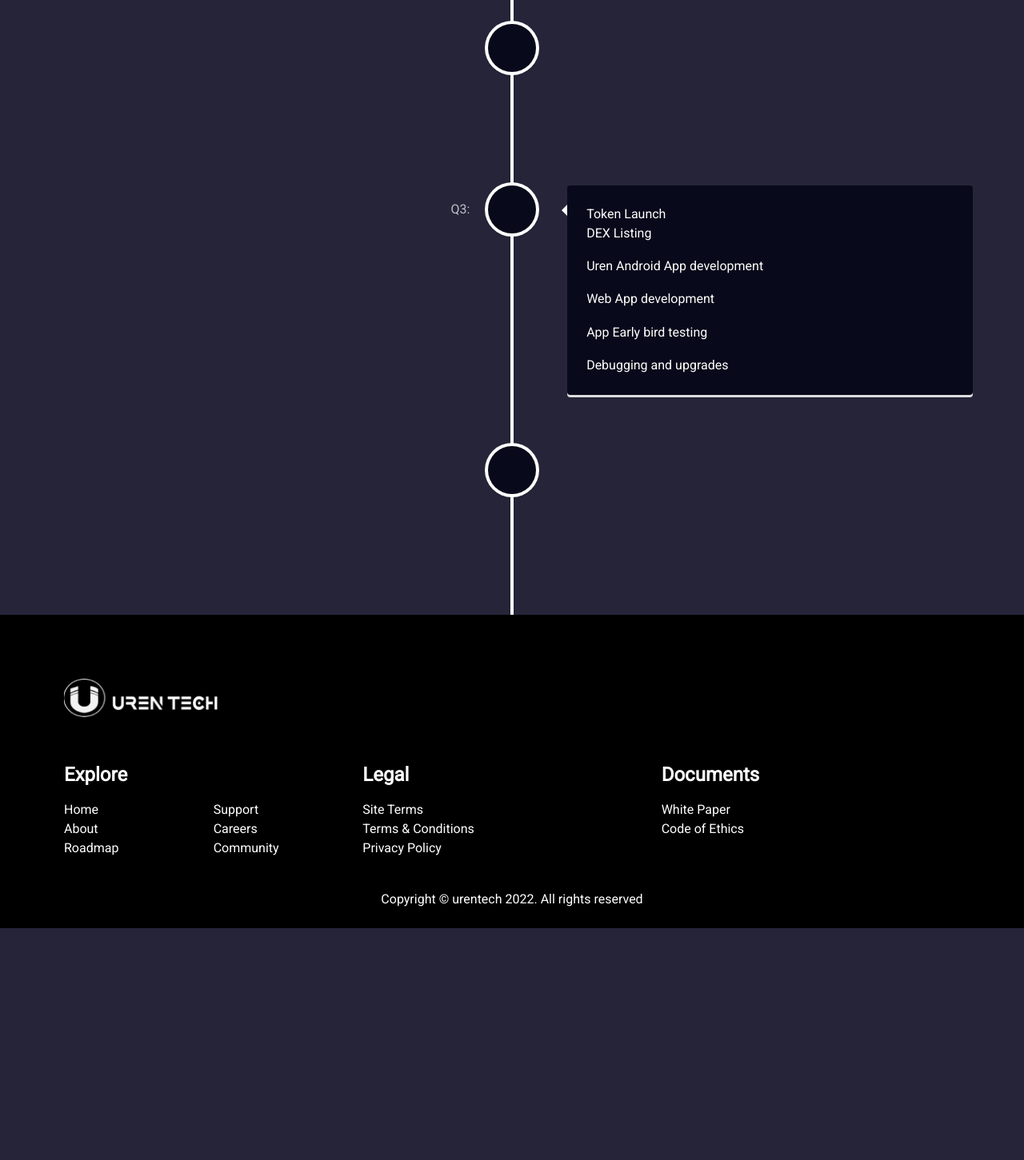
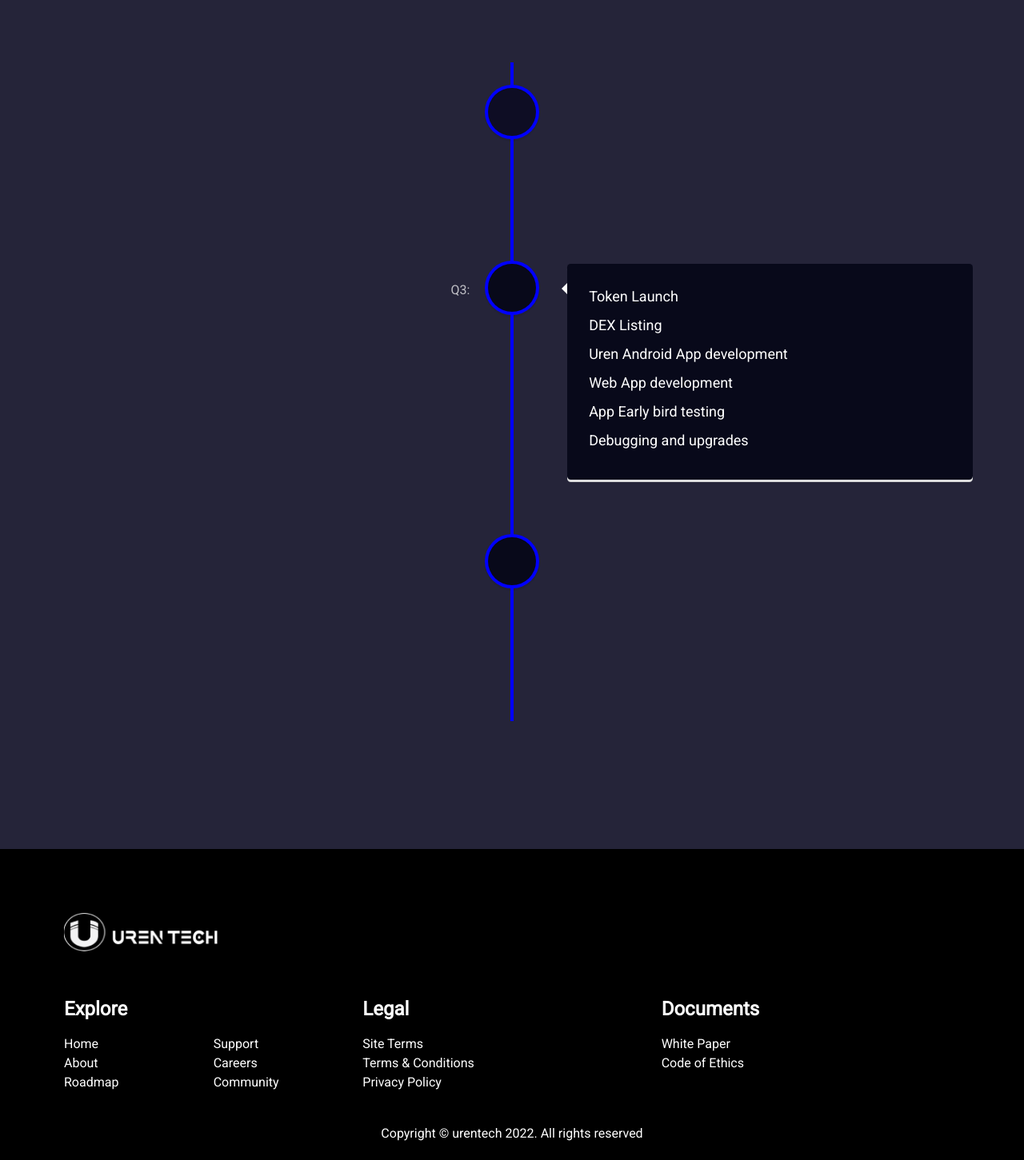
Before and after one commit to ubongndoh/bitcone, a React (Vite) app: page /roadmap in a window 1280 px wide. Shown: the part 618-2069 px from the top of the page at 80% size. Before the commit the page ends 1779 px from the top, so only its background shows below. Built offline with nearby package versions, Linux system fonts and the light colour scheme.

Commit message:
added the roadmap

```diff
--- a/index.html
+++ b/index.html
@@ -2,7 +2,7 @@
 <html lang="en">
   <head>
     <meta charset="UTF-8" />
-    <link rel="icon" type="image/svg+xml" href="/src/favicon.svg" />
+    <link rel="icon" type="image/svg+xml" href="/src/assets/favicon.ico" />
     <meta name="viewport" content="width=device-width, initial-scale=1.0" />
     <title>UrenTech INC</title>
     <link href="https://fonts.googleapis.com/css2?family=Roboto&display=swap" rel="stylesheet" />
--- a/src/App.jsx
+++ b/src/App.jsx
@@ -3,10 +3,12 @@ import React from 'react';
 import './App.css';
 import AppRoutes from './routes/Routes';
 // import Home from './pages/Home';
+import ScrollToTop from './components/scrollToTop';
 
 function App() {
 	return (
 		<>
+		<ScrollToTop/>
 			<AppRoutes />
 		</>
 	);
--- a/src/components/Footer.jsx
+++ b/src/components/Footer.jsx
@@ -1,5 +1,6 @@
 import React from 'react';
 import logo from '@/assets/logo.png';
+import { Link } from 'react-router-dom';
 const Footer = () => {
 	return (
 		<>
@@ -13,9 +14,16 @@ const Footer = () => {
 							<div className=' font-bold text-2xl my-4'>Explore</div>
 							<div className='grid grid-cols-2'>
 								<div>
+									<Link to='/'>
 									<div>Home</div>
+									</Link>
+									<Link to='/about'>
 									<div>About</div>
+									</Link>
+									<Link to='/roadmap'>
 									<div>Roadmap</div>
+									</Link>
+
 								</div>
 								<div>
 									<div>Support</div>
@@ -38,7 +46,7 @@ const Footer = () => {
 						</div>
 					</div>
 					<div className='text-center mt-10'>
-						Copyright © urentech 2022. All rights reserved
+						Copyright © <Link to='/'> urentech</Link> 2022. All rights reserved
 					</div>
 				</div>
 			</footer>
--- a/src/components/NavBar.jsx
+++ b/src/components/NavBar.jsx
@@ -18,7 +18,7 @@ export default function Navbar() {
 					<div className=' flex justify-between lg:w-auto lg:static lg:block lg:justify-start'>
 						<Link
 							to='/'
-							className=' lg:text-xl text-lg font-bold leading-relaxed inline-block ml-10 py-2 whitespace-nowrap uppercase text-white'
+							className=' lg:text-xl text-lg font-bold leading-relaxed inline-block lg:ml-10 ml-0 py-2 whitespace-nowrap uppercase text-white'
 						>
 							<img src={logo} alt='' className='lg:h-12 lg:w-full h-8' />
 						</Link>
@@ -40,9 +40,7 @@ export default function Navbar() {
 					{/* <div className='flex items-center  mr-20'>
 						<ul className='flex  flex-row list-none '>
 							<li className='lg:px-3 px-1 py-2 flex  items-center '>
-								<button className='  hover:scale-105 btn font-medium text-lg   px-8 py-2 rounded-lg'>
-									Login
-								</button>
+
 							</li>
 						</ul>
 					</div> */}
--- a/src/index.css
+++ b/src/index.css
@@ -22,7 +22,7 @@ body {
 	color: #0000ff !important;
 }
 .slick-dots {
-	bottom: -150px !important;
+	bottom: -120px !important;
 }
 
 /* particles */
@@ -40,6 +40,9 @@ body {
 	z-index: 0;
 }
 /* cards */
+.card{
+background-color: #090817F0;
+}
 .card1 {
 	background-color: rgba(0, 0, 255, 0.15);
 }
@@ -65,7 +68,7 @@ body {
   border-radius: 36px;
   line-height: 35px;
   cursor: pointer;
-  margin: 0 20px;
+  margin: 0 4px;
 }
 
 .tab-header li.active,
@@ -82,3 +85,8 @@ body {
     #3cd3ad
   ); /* W3C, IE 10+/ Edge, Firefox 16+, Chrome 26+, Opera 12+, Safari 7+ */
 }
+
+.vertical-timeline-element-icon{
+	-webkit-box-shadow: 0 0 0 4px #0000FF, inset 0 2px 0 rgb(0 0 0 / 8%), 0 3px 0 4px rgb(0 0 0 / 5%)!important;
+    box-shadow: 0 0 0 4px #0000FF, inset 0 2px 0 rgb(0 0 0 / 8%), 0 3px 0 4px rgb(0 0 0 / 5%)!important;
+}
--- a/src/pages/Roadmap.jsx
+++ b/src/pages/Roadmap.jsx
@@ -10,7 +10,7 @@ import 'react-vertical-timeline-component/style.min.css';
 
 const Roadmap = () => {
     return (
-        <div>
+        <div className=' overflow-hidden'>
             <Navbar />
 
             <header>
@@ -53,91 +53,96 @@ const Roadmap = () => {
                 <Tabs>
 
                     <TabPane name="2022" key="1">
-                        <div className='flex justify-center text-4xl my-10 font-black'>2022: Development Stage</div>
-                        <VerticalTimeline>
+                        <div className='flex justify-center lg:text-4xl text-2xl my-20 font-black'>2022: Development Stage</div>
+                        <VerticalTimeline
+                        lineColor='#0000FF'
+                        >
                             <VerticalTimelineElement
                                 className="vertical-timeline-element--work mb-10"
                                 contentStyle={{ background: '#08091A', color: '#fff' }}
-                                contentArrowStyle={{ borderRight: '7px solid  rgb(33, 150, 243)' }}
+                                // contentArrowStyle={{ borderRight: '7px solid  rgb(33, 150, 243)' }}
                                 date="Q2:"
-                                iconStyle={{ background: '#08091A', color: '#fff' }}
+                                iconStyle={{ background: 'rgba(14, 13, 36)', color: '#fff' }}
+
                             // icon={<WorkIcon />}
                             >
-                                <h3 className="vertical-timeline-element-title">Initial seed funding ii.</h3>
-                                <h4 className="vertical-timeline-element-subtitle">BRISE Audit </h4>
-                                <p>
-                                    Website launch
-                                </p>
+                                <h3 className="vertical-timeline-element-title text-lg pb-2 font-medium">Initial Seed Funding ii.</h3>
+                                <h3 className="text-lg pb-2 font-medium">BRISE Audit </h3>
+                                <h3 className='text-lg  font-medium'>
+                                    Website Launch
+                                </h3>
 
                             </VerticalTimelineElement>
                             <VerticalTimelineElement
-                                className="vertical-timeline-element--work"
+                                className="vertical-timeline-element--work text-lg  font-medium"
                                 date="Q3:"
                                 contentStyle={{ background: '#08091A', color: '#fff' }}
                                 iconStyle={{ background: '#08091A', color: '#fff' }}
                             // icon={<WorkIcon />}
                             >
-                                <h3 className="vertical-timeline-element-title">Token Launch</h3>
-                                <h4 className="vertical-timeline-element-subtitle">DEX Listing</h4>
-                                <p>
+                                <h3 className="vertical-timeline-element-title pb-2">Token Launch</h3>
+                                <h3 className="vertical-timeline-element-subtitle pb-2">DEX Listing</h3>
+                                <h3  className=" pb-2">
                                     Uren Android App development
-                                </p>
-                                <p>Web App development  </p>
-                                <p>App Early bird testing</p>
-                                <p>Debugging and upgrades</p>
+                                </h3>
+                                <h3 className=" pb-2">Web App development  </h3>
+                                <h3 className=" pb-2">App Early bird testing</h3>
+                                <h3 className=" pb-2">Debugging and upgrades</h3>
                             </VerticalTimelineElement>
                             <VerticalTimelineElement
-                                className="vertical-timeline-element--work"
+                                className="vertical-timeline-element--work text-lg  font-medium"
                                 date="Q4:"
                                 contentStyle={{ background: '#08091A', color: '#fff' }}
                                 iconStyle={{ background: '#08091A', color: '#000' }}
                             // icon={<WorkIcon />}
                             >
-                                <h3 className="vertical-timeline-element-title">Apps listing on website,
+                                <h3 className="vertical-timeline-element-title pb-2">Apps listing on website,
                                     Google PlayStore e.t.c</h3>
-                                <h4 className="vertical-timeline-element-subtitle">Property Listing and Apps Use
-                                    fully commence  </h4>
-                                <p>
+                                <h3 className="vertical-timeline-element-subtitle pb-2">Property Listing and Apps Use
+                                    fully commence  </h3>
+                                <h4 className=" pb-2">
                                     Marketing campaign launch
                                     (with AMAs and interviews)
 
-                                </p>
-                                <p>Partnership</p>
+                                </h4>
+                                <h4 className=" pb-2">Partnership</h4>
                             </VerticalTimelineElement>
 
 
-                        </VerticalTimeline>
+                        </VerticalTimeline >
+                        <div className='flex justify-center text-4xl my-20 font-black'></div>
                     </TabPane>
+
                     <TabPane name="2023" key="2">
 
-                        <div className='flex justify-center text-4xl my-10 font-black'>2023 : Project Expansion Stage</div>
-                        <VerticalTimeline>
+                        <div className='flex justify-center lg:text-4xl text-2xl my-10 font-black'>2023 : Project Expansion Stage</div>
+                        <VerticalTimeline  lineColor='#0000FF'>
                             <VerticalTimelineElement
                                 className="vertical-timeline-element--work mb-10"
                                 contentStyle={{ background: '#08091A', color: '#fff' }}
-                                contentArrowStyle={{ borderRight: '7px solid  rgb(33, 150, 243)' }}
+                                // contentArrowStyle={{ borderRight: '7px solid  rgb(33, 150, 243)' }}
                                 date="Q1:"
                                 iconStyle={{ background: '#08091A', color: '#fff' }}
                             // icon={<WorkIcon />}
                             >
-                                <h3 className="vertical-timeline-element-title">CEX Listing</h3>
+                                <h3 className="vertical-timeline-element-title Pb-2">CEX Listing</h3>
 
 
                             </VerticalTimelineElement>
                             <VerticalTimelineElement
-                                className="vertical-timeline-element--work mb-10"
+                                className="vertical-timeline-element--work  text-lg font-medium"
                                 contentStyle={{ background: '#08091A', color: '#fff' }}
-                                contentArrowStyle={{ borderRight: '7px solid  rgb(33, 150, 243)' }}
+                                // contentArrowStyle={{ borderRight: '7px solid  rgb(33, 150, 243)' }}
                                 date="Q2:"
                                 iconStyle={{ background: '#08091A', color: '#fff' }}
                             // icon={<WorkIcon />}
                             >
-                                <h3 className="vertical-timeline-element-title">Architectural drawing and
+                                <h3 className="vertical-timeline-element-title Pb-2">Architectural drawing and
                                     renderings of the property
                                     release with public BOQ of
                                     the project
                                 </h3>
-                                <h4 className="vertical-timeline-element-subtitle">NFT Marketplace Development </h4>
+                                <h3 className="vertical-timeline-element-subtitle">NFT Marketplace Development </h3>
 
 
                             </VerticalTimelineElement>
@@ -148,7 +153,7 @@ const Roadmap = () => {
                                 iconStyle={{ background: '#08091A', color: '#fff' }}
                             // icon={<WorkIcon />}
                             >
-                                <h3 className="vertical-timeline-element-title">NFT Presale</h3>
+                                <h3 className="vertical-timeline-element-title pb-2">NFT Presale</h3>
                                 <h4 className="vertical-timeline-element-subtitle">Continued Advert and Marketing
                                     Campaign</h4>
                                 <p>
@@ -164,7 +169,7 @@ const Roadmap = () => {
                                 iconStyle={{ background: '#08091A', color: '#000' }}
                             // icon={<WorkIcon />}
                             >
-                                <h3 className="vertical-timeline-element-title">Uren CEX Developmet and Beta
+                                <h3 className="vertical-timeline-element-title pb-2">Uren CEX Developmet and Beta
                                     Testing</h3>
                                 <h4 className="vertical-timeline-element-subtitle">Investors Benefit Implementation
                                     takes effect  </h4>
@@ -181,17 +186,19 @@ const Roadmap = () => {
 
 
                         </VerticalTimeline>
+                        <div className='flex justify-center text-4xl my-20 font-black'></div>
+
                     </TabPane>
 
                     <TabPane name="2024" key="3">
-                        <div className='flex justify-center text-4xl my-10 font-black'>2024: Real Estate Project
+                        <div className='flex justify-center lg:text-4xl text-2xl my-10 font-black'>2024: Real Estate Project
                             Commencement
                         </div>
-                        <VerticalTimeline>
+                        <VerticalTimeline  lineColor='#0000FF'>
                             <VerticalTimelineElement
-                                className="vertical-timeline-element--work mb-10"
+                                className="vertical-timeline-element--work  text-lg font-medium"
                                 contentStyle={{ background: '#08091A', color: '#fff' }}
-                                contentArrowStyle={{ borderRight: '7px solid  rgb(33, 150, 243)' }}
+                                // contentArrowStyle={{ borderRight: '7px solid  rgb(33, 150, 243)' }}
                                 date="Q1:"
                                 iconStyle={{ background: '#08091A', color: '#fff' }}
                             // icon={<WorkIcon />}
@@ -220,15 +227,17 @@ const Roadmap = () => {
 
 
                         </VerticalTimeline>
+                        <div className='flex justify-center text-4xl my-20 font-black'></div>
+
                     </TabPane>
                     <TabPane name="2025" key="4">
-                        <div className='flex justify-center text-4xl my-10 font-black'>2025: Uren Chain
+                        <div className='flex justify-center lg:text-4xl text-2xl my-10 font-black'>2025: Uren Chain
                         </div>
-                        <VerticalTimeline>
+                        <VerticalTimeline  lineColor='#0000FF'>
                             <VerticalTimelineElement
-                                className="vertical-timeline-element--work mb-10"
+                                className="vertical-timeline-element--work  text-lg  font-medium "
                                 contentStyle={{ background: '#08091A', color: '#fff' }}
-                                contentArrowStyle={{ borderRight: '7px solid  rgb(33, 150, 243)' }}
+                                // contentArrowStyle={{ borderRight: '7px solid  rgb(33, 150, 243)' }}
                                 date="Q1:"
                                 iconStyle={{ background: '#08091A', color: '#fff' }}
                             // icon={<WorkIcon />}
@@ -254,6 +263,8 @@ const Roadmap = () => {
 
 
                         </VerticalTimeline>
+                        <div className='flex justify-center text-4xl my-20 font-black'></div>
+
                     </TabPane>
                 </Tabs>
             </div>
```
Also changed, not shown: src/components/Main.jsx (+26 -18 lines), src/components/scrollToTop.js (added, +12 -0 lines), src/pages/About.jsx (+19 -13 lines), 2 other files (tests, documents, lock files or other folders).
